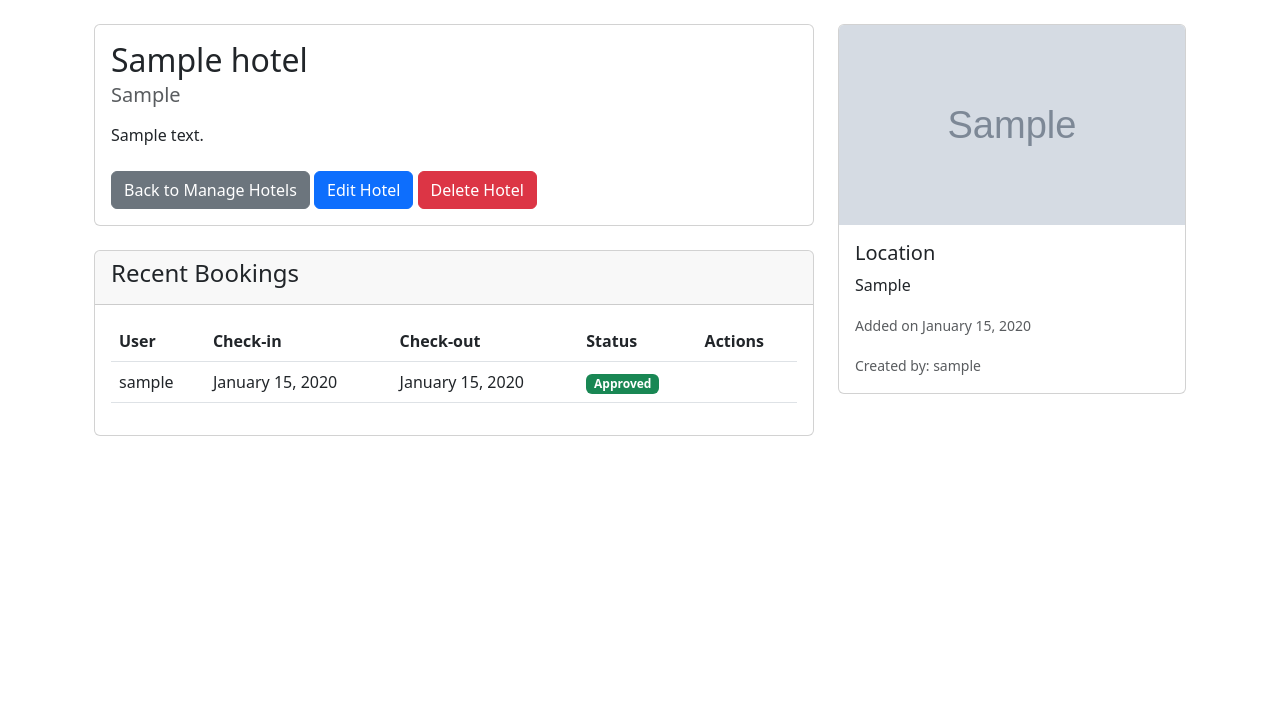
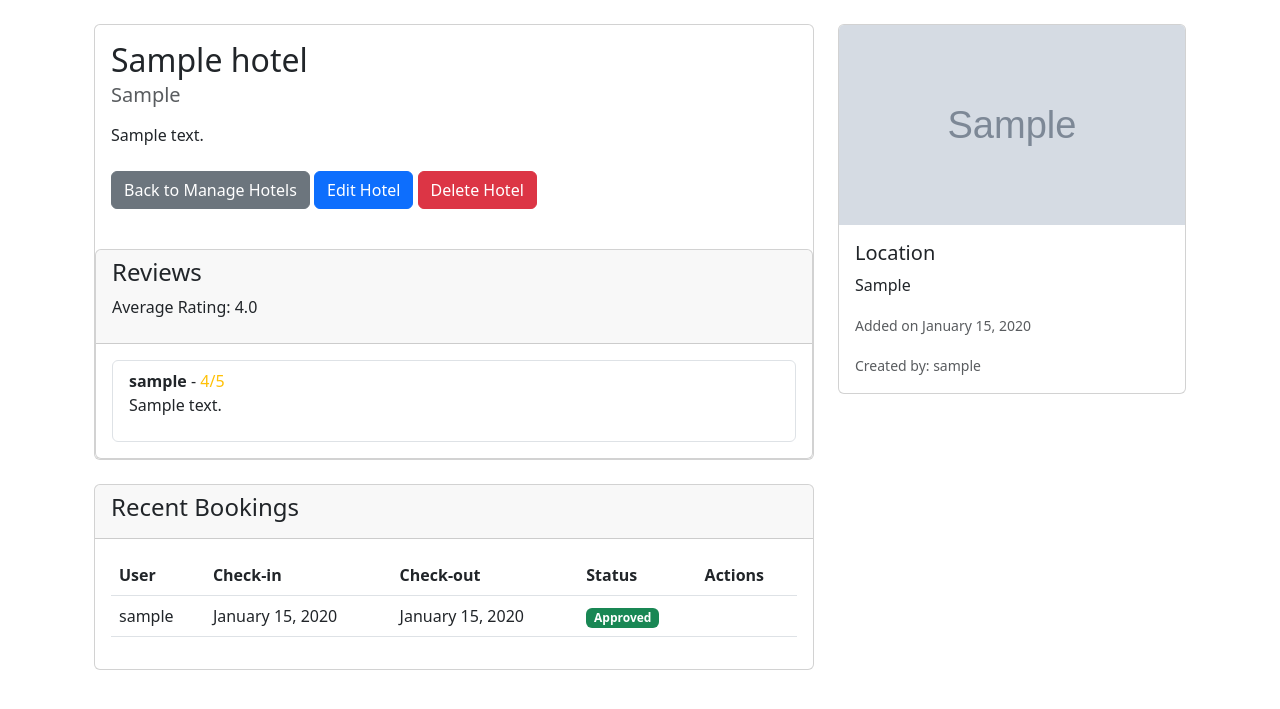
Before and after one commit to paris-phan/hootel, a Django app: page /patron/hotels/1/view/ in a window 1280 px wide. Shown: the part 56-765 px from the top of the page. Run offline with Django 5.2, Linux system fonts and the light colour scheme; a user stored in the database is signed in; tables that the repository leaves empty hold one stand-in row (values such as "Sample post").

Commit message:
Updated Librarian search to include review info

```diff
--- a/patron/views.py
+++ b/patron/views.py
@@ -281,9 +281,13 @@ def librarian_search(request):
         return redirect('patron:search')
 
     query = request.GET.get('query', '').strip()
+    sort_by = request.GET.get('sort_by', '')
 
     # Get all hotels
-    hotels = Hotel.objects.all().order_by('-created_at')
+    hotels = Hotel.objects.annotate(average_rating=Avg('review__rating'))
+    for hotel in hotels:
+        hotel.average_rating = hotel.review_set.aggregate(avg_rating=Avg('rating'))['avg_rating'] or 0
+        print(hotel.average_rating)
 
     # Apply search filter if query exists
     if query:
@@ -292,6 +296,11 @@ def librarian_search(request):
             Q(location__icontains=query) |
             Q(description__icontains=query)
         )
+
+    if sort_by == 'rating':
+        hotels = hotels.order_by('-average_rating', '-created_at')  # Highest rating first
+    else:  # Default to alphabetical if 'alphabetical' is selected
+        hotels = hotels.order_by('name')
 
     # Get user collections for the bookmark feature
     user_collections = Collection.objects.filter(creator=request.user)
@@ -457,6 +466,8 @@ def view_hotel(request, hotel_id):
         return redirect('patron:patron_view_hotel', hotel_id=hotel_id)
 
     hotel = get_object_or_404(Hotel, id=hotel_id)
+    reviews = hotel.review_set.all()  # Fetching reviews
+    average_rating = reviews.aggregate(Avg('rating'))['rating__avg']
 
     # Get recent bookings
     recent_bookings = HotelBooking.objects.filter(hotel=hotel).order_by('-created_at')[:10]
@@ -466,6 +477,8 @@ def view_hotel(request, hotel_id):
 
     return render(request, 'patron/hotel_view.html', {
         'hotel': hotel,
+        "reviews": reviews,
+        "average_rating": average_rating or "N/A",
         'recent_bookings': recent_bookings,
         'base_template': base_template,
         'is_librarian': True  # Always render as librarian view
--- a/templates/patron/hotel_view.html
+++ b/templates/patron/hotel_view.html
@@ -16,6 +16,26 @@
                         <a href="{% url 'patron:manage_hotels' %}" class="btn btn-secondary">Back to Manage Hotels</a>
                         <a href="{% url 'patron:update_hotel' hotel.id %}" class="btn btn-primary">Edit Hotel</a>
                         <a href="{% url 'patron:delete_hotel' hotel.id %}" class="btn btn-danger">Delete Hotel</a>
+                    </div>
+                </div>
+                <div class="card mt-4">
+                    <div class="card-header">
+                        <h4>Reviews</h4>
+                        <p>Average Rating: <span id="average-rating">{% if average_rating %}{{ average_rating|floatformat:1 }}{% else %}N/A{% endif %}</span></p>
+                    </div>
+                    <div class="card-body">
+                        {% if reviews %}
+                            <ul class="list-group" id="review-list">
+                                {% for review in reviews %}
+                                    <li class="list-group-item">
+                                        <strong>{{ review.user.username }}</strong> - <span class="text-warning">{{ review.rating }}/5</span>
+                                        <p>{{ review.comment }}</p>
+                                    </li>
+                                {% endfor %}
+                            </ul>
+                        {% else %}
+                            <p>No reviews yet. Be the first to leave one!</p>
+                        {% endif %}
                     </div>
                 </div>
             </div>
```
